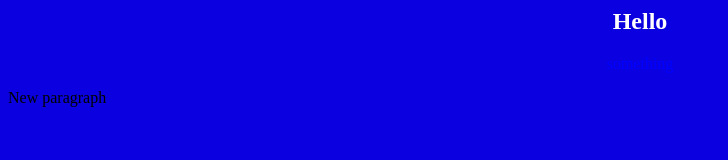
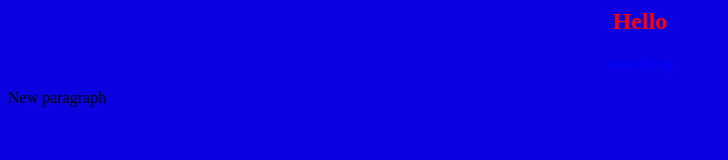
Before and after one commit to sokol-linux/app-for-jenkins, a plain HTML site: page index.html in a window 1280 px wide. Shown: the whole page, without its empty margins (0-728 px from the left). Drawn offline with Linux system fonts and the light colour scheme.

Commit message:
Changed color

```diff
--- a/index.html
+++ b/index.html
@@ -1,7 +1,7 @@
 <html>
 <body bgcolor=<blue>
 <center>
-<h2><font color=white>Hello</font></h2>
+<h2><font color=red>Hello</font></h2>
 <font color=blue>something</font>
 </center>
   <p>New paragraph</p>
```
